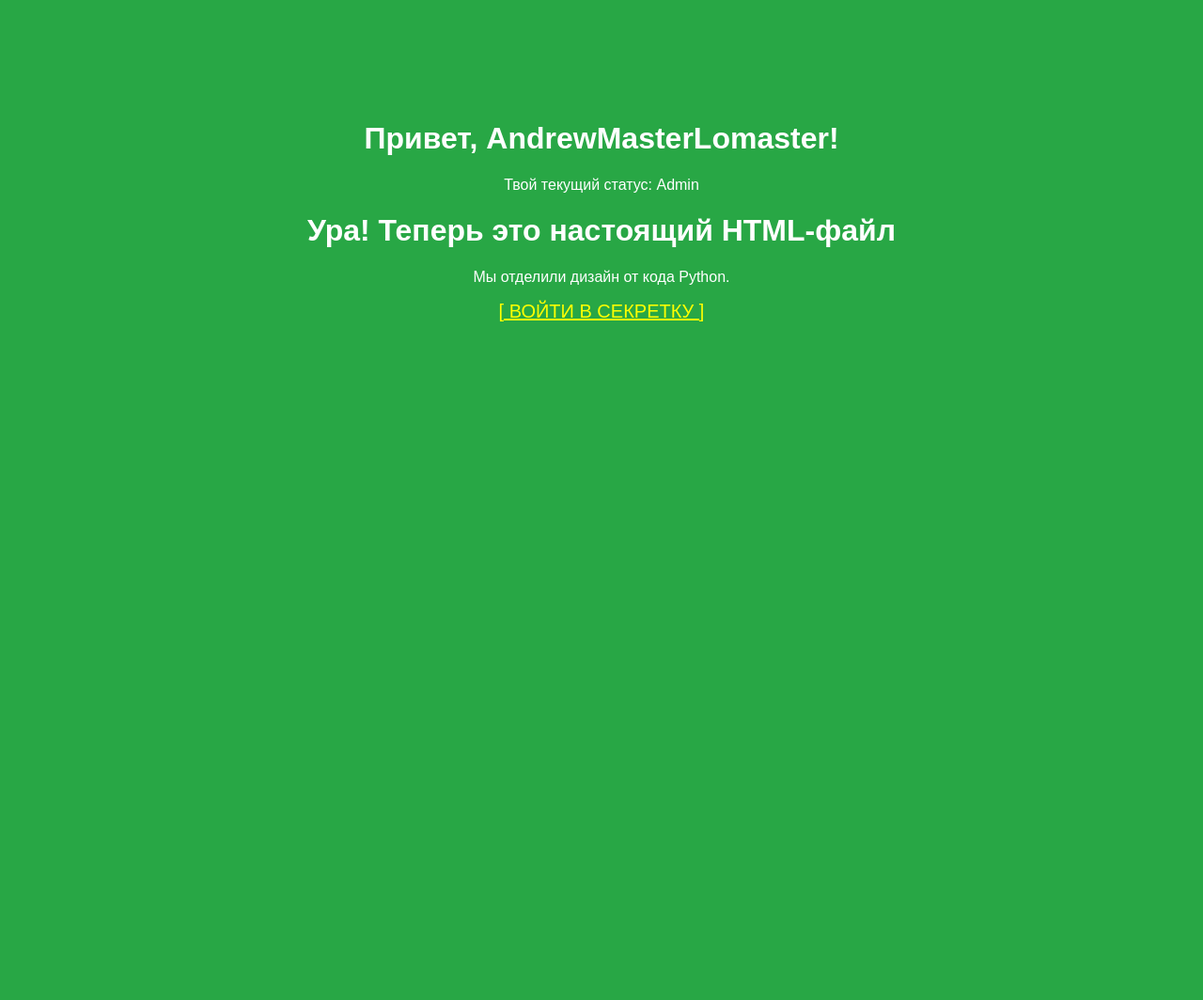
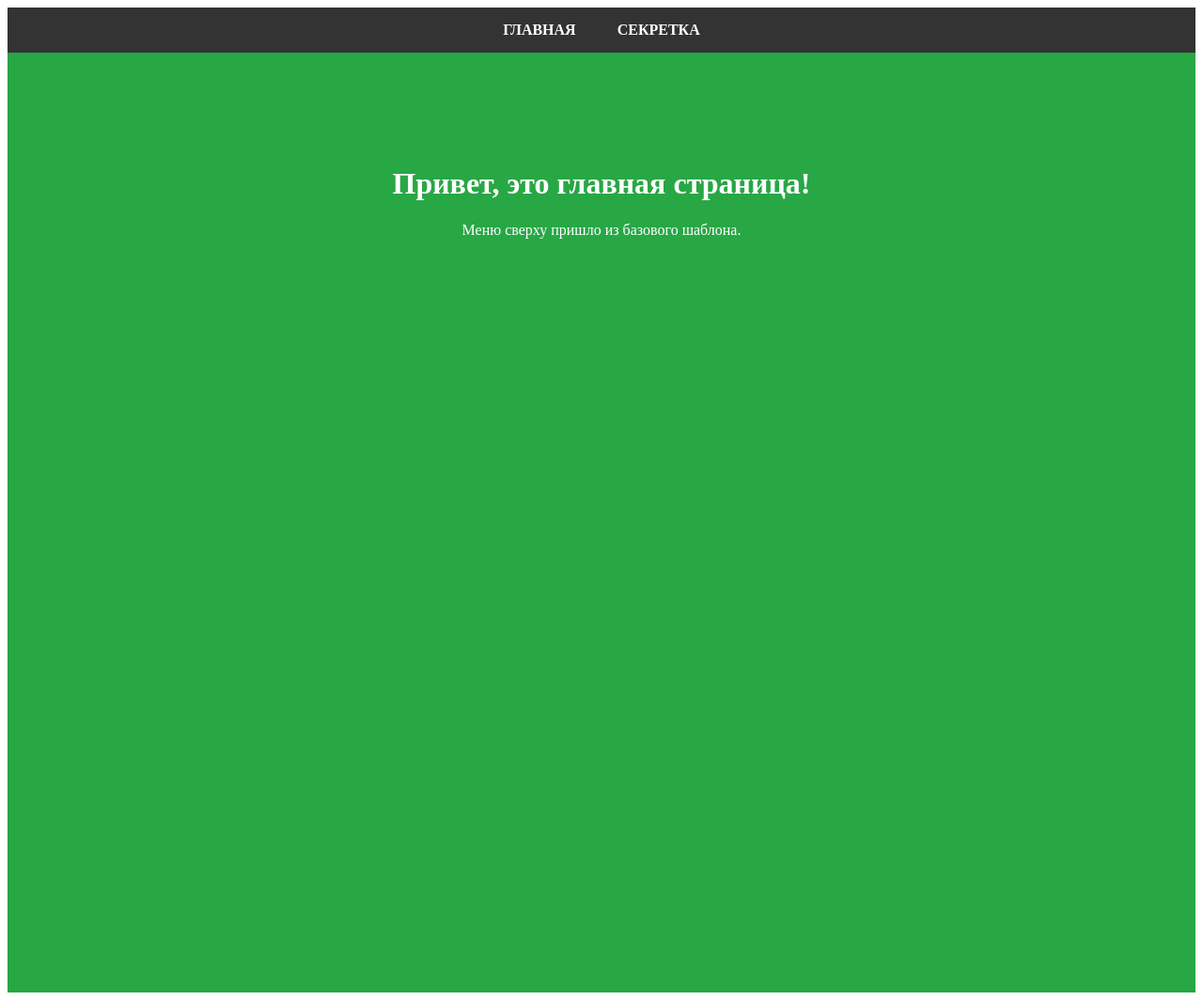
Before and after one commit to AndrewMasterLomaster/-, a Django app: page / in a window 1280 px wide. Shown: the whole page at 94% size. Before the commit the page ends 342 px from the top, so only its background shows below. Run offline with Django 5.2, Linux system fonts and the light colour scheme.

Commit message:
Добавил базовый шаблон и наследование

```diff
--- a/mypage/views.py
+++ b/mypage/views.py
@@ -10,4 +10,14 @@ def home(request):
 
 
 def secret_rage(request):
-    return render(request, "secret.html")
+    my_projects = [
+        'Создать личный блог на Django',
+        'Написать To-Do List для школы',
+        'Сделать сайт-визитку',
+        'Взломать Пентагон '
+    ]
+    context = {
+        "projects": my_projects
+    }
+
+    return render(request, "secret.html", context)
--- /dev/null
+++ b/templates/base.html
@@ -0,0 +1,22 @@
+<!DOCTYPE html>
+<html lang="ru">
+<head>
+    <meta charset="UTF-8">
+    <title>{% block title %}Мой Сайт{% endblock %}</title>
+    <style>
+        nav { background: #333; padding: 15px; text-align: center; }
+        nav a { color: white; margin: 0 20px; text-decoration: none; font-weight: bold; }
+        nav a:hover { color: #28a745; }
+    </style>
+</head>
+<body>
+    <nav>
+        <a href="/">ГЛАВНАЯ</a>
+        <a href="/secret/">СЕКРЕТКА</a>
+    </nav>
+
+    <!-- Сюда Django будет вставлять контент других страниц -->
+    {% block content %}
+    {% endblock %}
+</body>
+</html>
--- a/templates/home.html
+++ b/templates/home.html
@@ -1,14 +1,10 @@
-<!DOCTYPE html>
-<html lang="ru">
-<head>
-    <meta charset="UTF-8">
-    <title>Главная страница</title>
-</head>
-<body style="background-color: #28a745; color: white; text-align: center; font-family: sans-serif; padding-top: 100px;">
-    <h1>Привет, {{ username }}!</h1>
-<p>Твой текущий статус: {{ status }}</p>
-    <h1>Ура! Теперь это настоящий HTML-файл</h1>
-    <p>Мы отделили дизайн от кода Python.</p>
-    <a href="/secret/" style="color: yellow; font-size: 20px;">[ ВОЙТИ В СЕКРЕТКУ ]</a>
-</body>
-</html>
+{% extends 'base.html' %}
+
+{% block title %}Главная - AndrewMaster{% endblock %}
+
+{% block content %}
+<div style="background-color: #28a745; color: white; text-align: center; padding: 100px; height: 100vh;">
+    <h1>Привет, это главная страница!</h1>
+    <p>Меню сверху пришло из базового шаблона.</p>
+</div>
+{% endblock %}
```
Also changed, not shown: templates/secret.html (+19 -12 lines).
